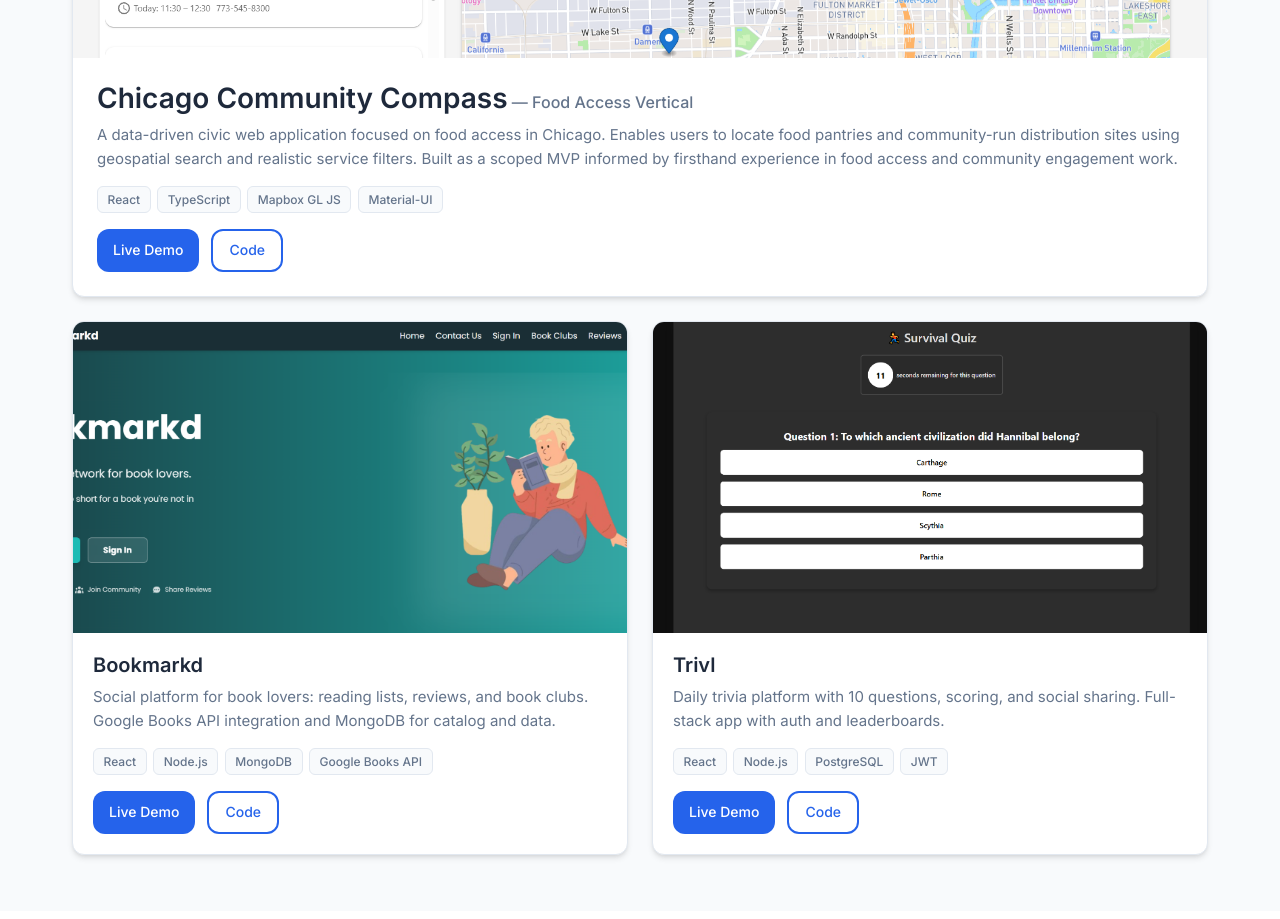
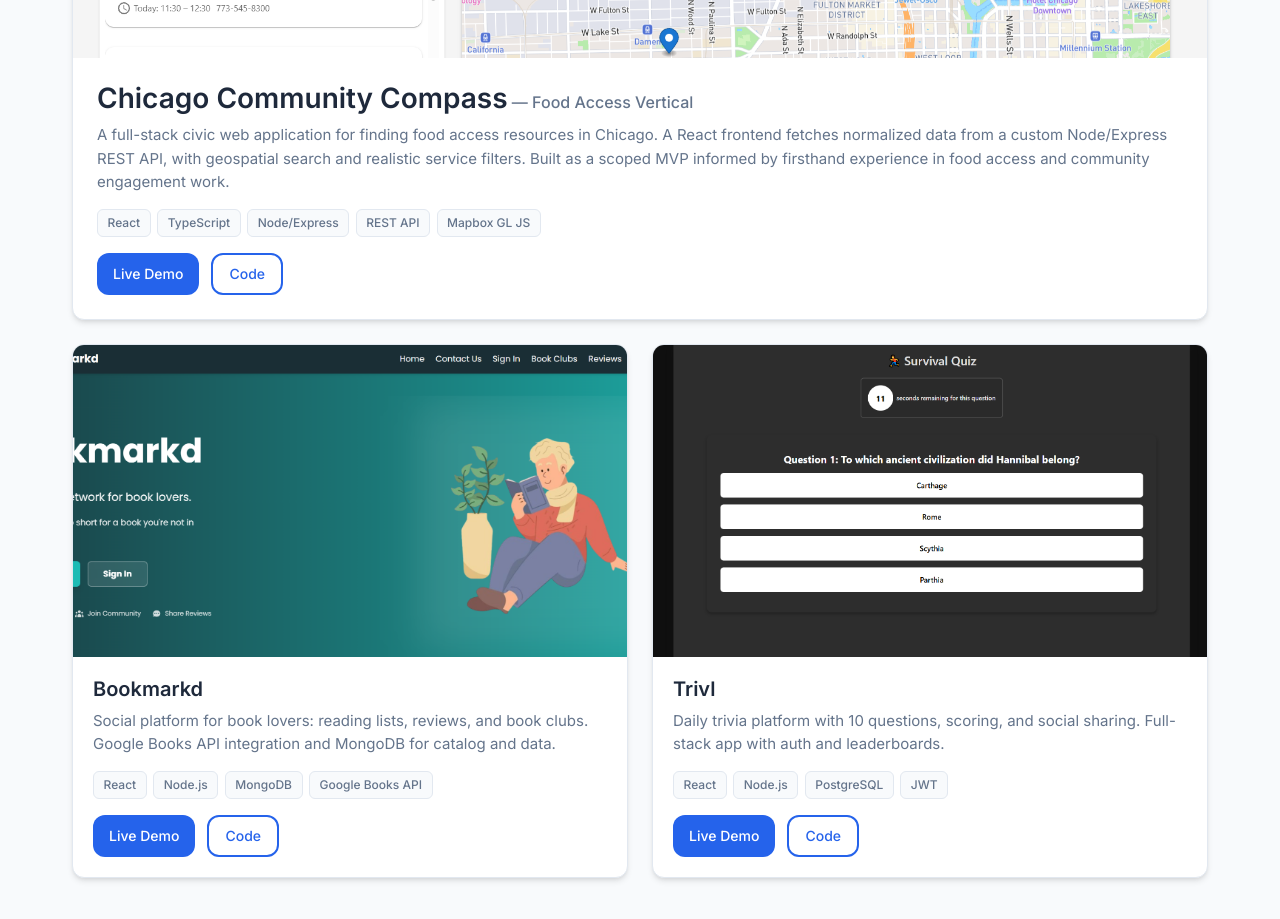
Before and after one commit to njohnson2897/njohnson-portfolio, a React (Vite) app: page / in a window 1280 px wide. Shown: the part 1400-2319 px from the top of the page. Built offline with nearby package versions, Linux system fonts and the light colour scheme.

Commit message:
re-updates ccc-fa project description and tech stack to reflect new architecture

```diff
--- a/src/components/Projects.jsx
+++ b/src/components/Projects.jsx
@@ -13,11 +13,11 @@ const Projects = () => {
       title: "Chicago Community Compass",
       subtitle: "Food Access Vertical",
       description:
-        "A data-driven civic web application focused on food access in Chicago. Enables users to locate food pantries and community-run distribution sites using geospatial search and realistic service filters. Built as a scoped MVP informed by firsthand experience in food access and community engagement work.",
+        "A full-stack civic web application for finding food access resources in Chicago. A React frontend fetches normalized data from a custom Node/Express REST API, with geospatial search and realistic service filters. Built as a scoped MVP informed by firsthand experience in food access and community engagement work.",
       image: "/assets/images/projects/chicago-community-compass-fa.PNG",
-      liveUrl: "https://chicago-community-compass-fa.vercel.app//",
+      liveUrl: "https://chicago-community-compass-fa.vercel.app",
       githubUrl: "https://github.com/njohnson2897/chicago-community-compass-fa",
-      technologies: ["React", "TypeScript", "Mapbox GL JS", "Material-UI"],
+      technologies: ["React", "TypeScript", "Node/Express", "REST API", "Mapbox GL JS"],
       featured: true,
     },
     {
```
